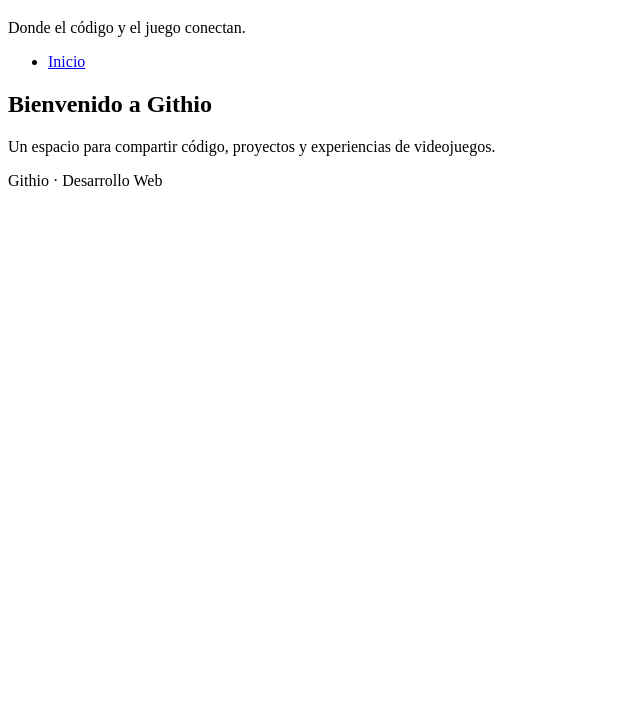
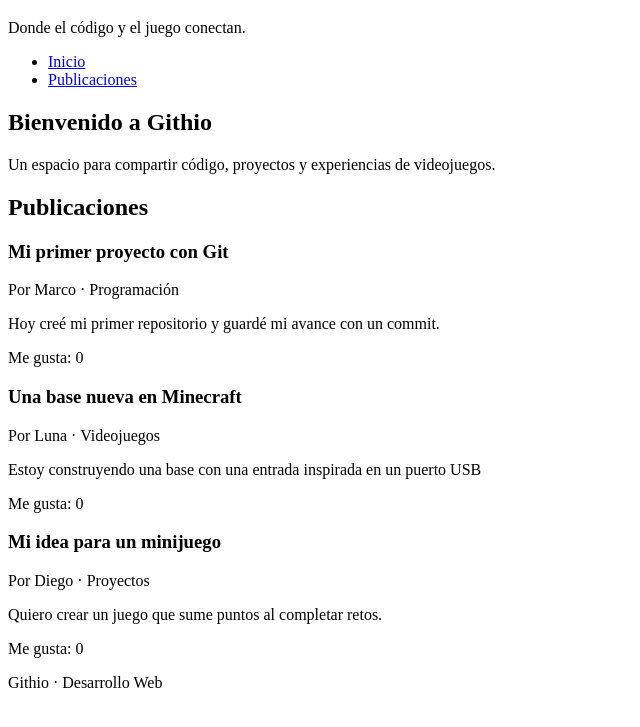
Before and after one commit to marcocorderolobo/Githio, a plain HTML site: page index.html in a window 1280 px wide. Shown: the part 61-788 px from the top of the page, without its empty margins (0-640 px from the left). Drawn offline with Linux system fonts and the light colour scheme.

Commit message:
Agregar el feed de publicaciones de Githio

```diff
--- a/index.html
+++ b/index.html
@@ -1,5 +1,5 @@
 <!DOCTYPE html>
-<html lang="en">
+<html lang="es">
 <head>
     <meta charset="UTF-8">
     <meta name="viewport" content="width=device-width, initial-scale=1.0">
@@ -13,9 +13,10 @@
         <p>Donde el código y el juego conectan.</p>
 
 
-        <nav>
+        <nav aria-label="Navegación principal">
             <ul>
                 <li><a href="#inicio">Inicio</a></li>
+                <li><a href="#publicaciones">Publicaciones</a></li>
             </ul>
         </nav>
     </header>
@@ -28,6 +29,33 @@
                 experiencias de videojuegos.
             </p>
         </section>
+
+        <section id="publicaciones">
+            <h2>Publicaciones</h2>
+
+            <article>
+                <h3>Mi primer proyecto con Git</h3>
+                <p>Por Marco · Programación</p>
+                <p>Hoy creé mi primer repositorio y guardé mi avance con un commit.</p>
+                <p>Me gusta: 0</p>
+            </article>
+
+            <article>
+                <h3>Una base nueva en Minecraft</h3>
+                <p>Por Luna · Videojuegos</p>
+                <p>Estoy construyendo una base con una entrada inspirada en un puerto USB</p>
+                <p>Me gusta: 0</p>
+            </article>
+
+            <article>
+                <h3>Mi idea para un minijuego</h3>
+                <p>Por Diego · Proyectos</p>
+                <p>Quiero crear un juego que sume puntos al completar retos.</p>
+                <p>Me gusta: 0</p>
+            </article>
+
+
+        </section>
     </main>
 
     <footer>
```
